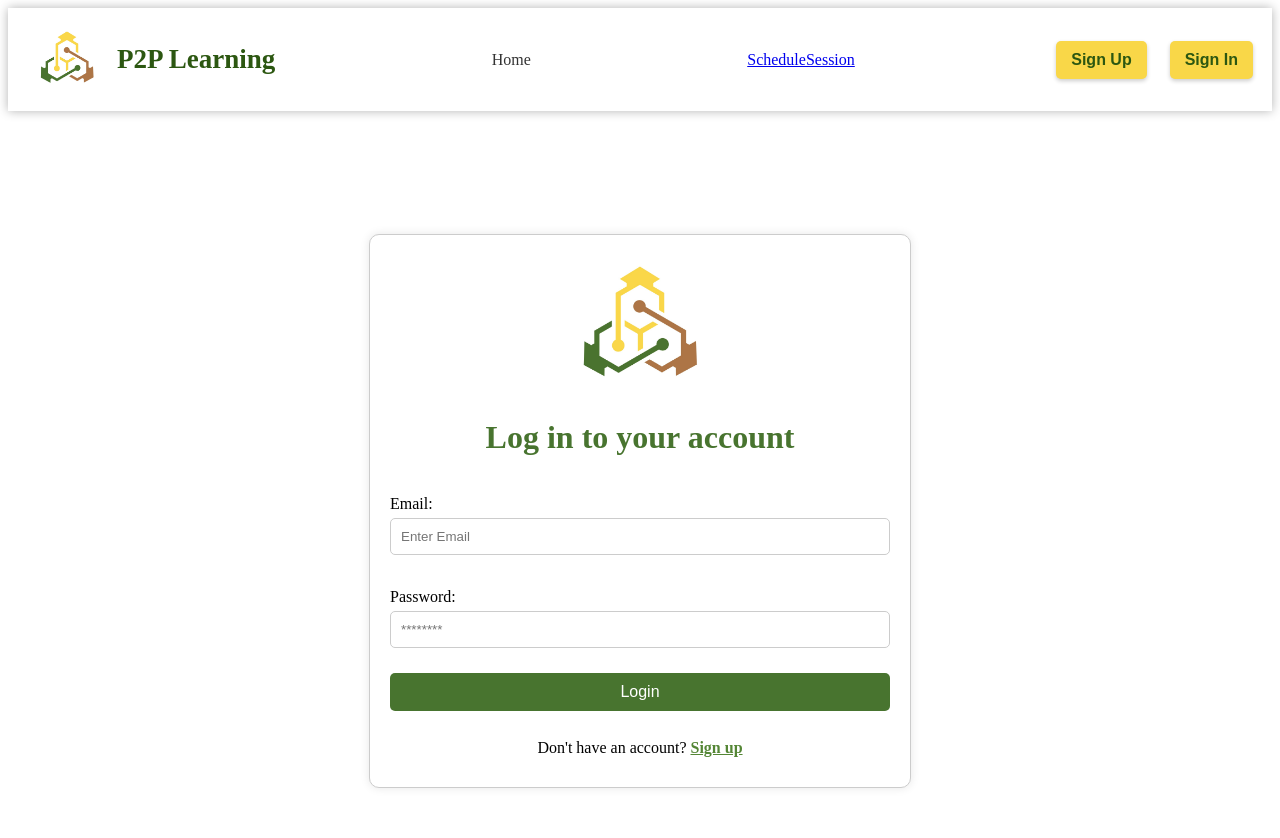
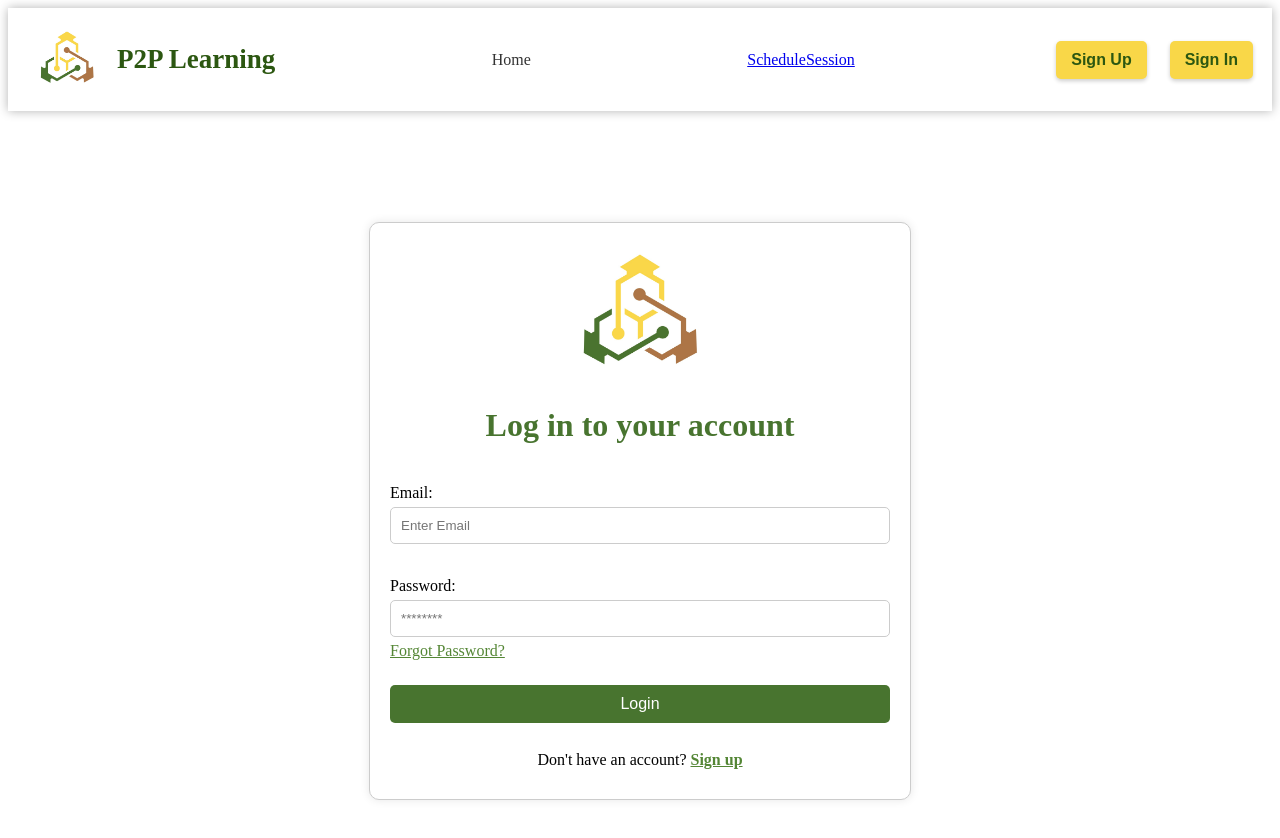
Before and after one commit to Tayyaba-Iram/P2P-Learning, a React (Vite) app in the folder frontend/: page /login in a window 1280 px wide. Shown: the top 838 px of the page. Built offline with nearby package versions, Linux system fonts and the light colour scheme.

Commit message:
frontend

```diff
--- a/frontend/src/Student Login.jsx
+++ b/frontend/src/Student Login.jsx
@@ -68,6 +68,9 @@ function Login() {
                 value={password}
                 onChange={e => setPassword(e.target.value)}
               />
+              <Link to="/forgot-password" className="forgot-password-link" style={{ display: 'block', marginTop: '5px', color: '#548635', textDecoration: 'underline' }}>
+                Forgot Password?
+              </Link>
             </div>
             <button className='login_btn'>Login</button>
           </form>
```
